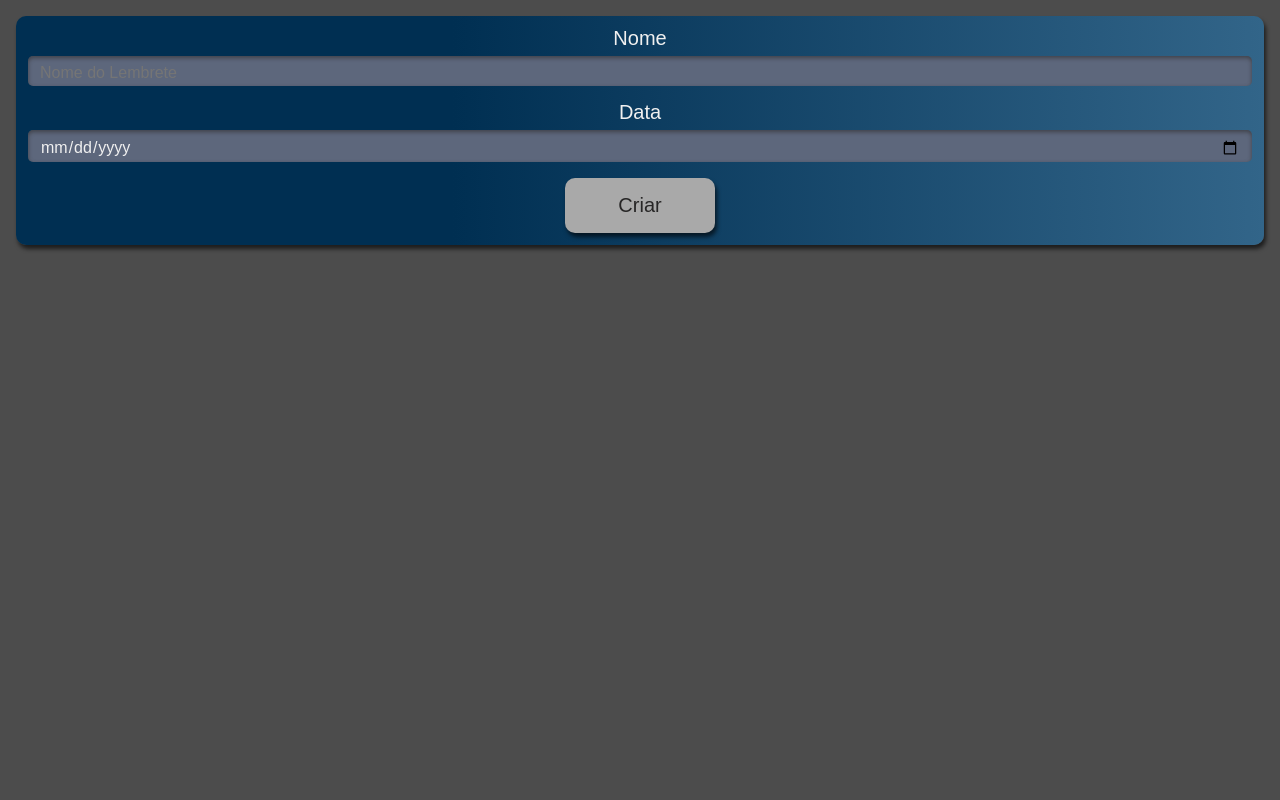
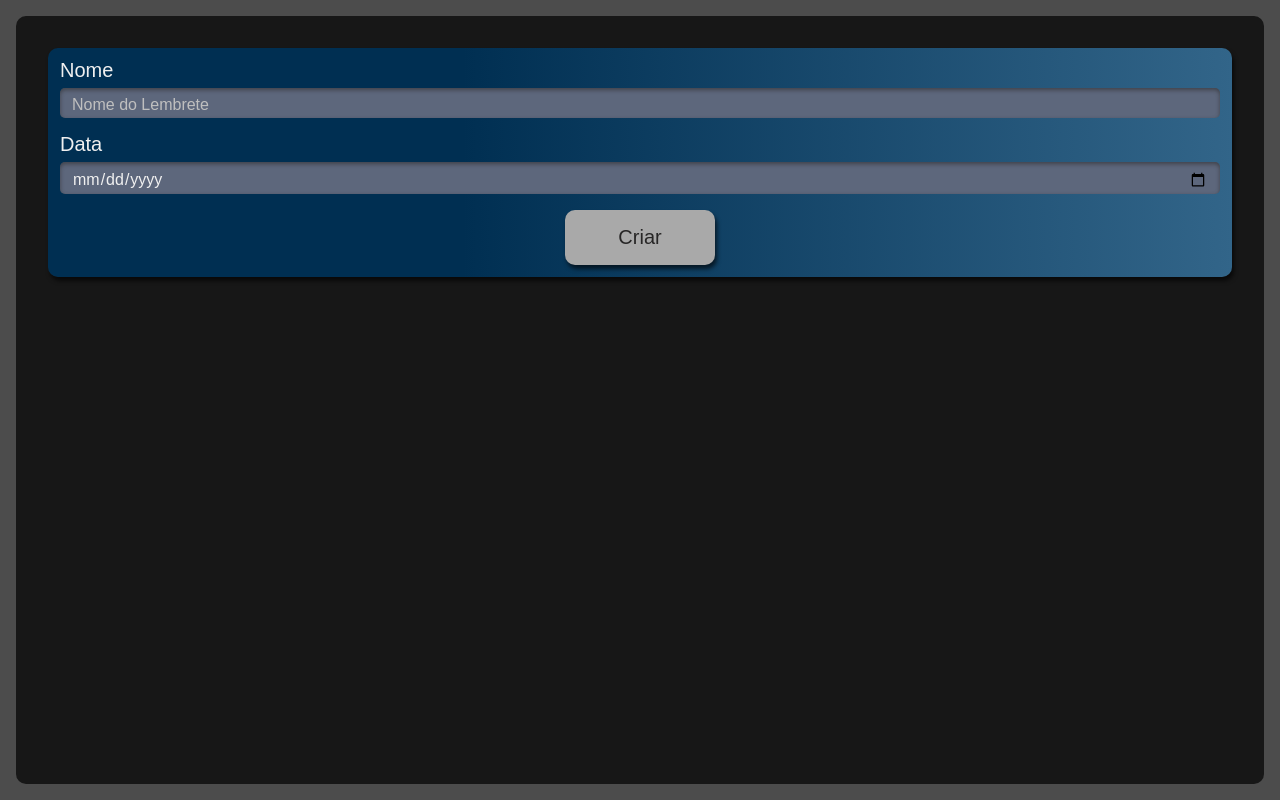
Before and after one commit to erikrocha98/Teste-Pratico-DTI, a React (Create React App) app: page / in a window 1280 px wide. Built offline with nearby package versions, Linux system fonts and the light colour scheme.

Commit message:
feat: Estilizando o corpo da aplicação

```diff
--- a/src/App.css
+++ /dev/null
@@ -1,38 +0,0 @@
-.App {
-  text-align: center;
-}
-
-.App-logo {
-  height: 40vmin;
-  pointer-events: none;
-}
-
-@media (prefers-reduced-motion: no-preference) {
-  .App-logo {
-    animation: App-logo-spin infinite 20s linear;
-  }
-}
-
-.App-header {
-  background-color: #282c34;
-  min-height: 100vh;
-  display: flex;
-  flex-direction: column;
-  align-items: center;
-  justify-content: center;
-  font-size: calc(10px + 2vmin);
-  color: white;
-}
-
-.App-link {
-  color: #61dafb;
-}
-
-@keyframes App-logo-spin {
-  from {
-    transform: rotate(0deg);
-  }
-  to {
-    transform: rotate(360deg);
-  }
-}
--- a/src/App.tsx
+++ b/src/App.tsx
@@ -1,14 +1,34 @@
-import './App.css';
 import Form from './Components/Form';
 import { useState } from 'react';
 import { Lembrete } from './types/lembretes';
+import styled from 'styled-components';
+
+const AppStyled= styled.div`
+    display: grid;
+    grid-template-rows: min-content min-content auto;
+    grid-template-areas:
+    "nova-tarefa"
+    "cronometro"
+    "tarefas"
+    ;
+    row-gap: 24px;
+    min-width: 320px;
+    min-height: calc(100vh - 32px);
+    width: 100%;
+    padding: 32px;
+    box-sizing: border-box;
+    border-radius: 10px;
+    background-color: #171717;
+
+
+`
 
 function App() {
   const [lembrete, setLembretes] =useState<Lembrete[]| []>([])
   return (
-    <div className="App">
+    <AppStyled>
       <Form setLembretes= {setLembretes}/>
-    </div>
+    </AppStyled>
   );
 }
 
--- a/src/Components/Button/index.tsx
+++ b/src/Components/Button/index.tsx
@@ -11,7 +11,7 @@ const Botao = styled.button`
     padding: 16px;
     width: 150px;
 
-    ::active {
+    &:active {
       background-color: #7CA6B7;
       box-shadow: 2px 2px 4px #0000009F inset;
     }
--- a/src/Components/Form/index.tsx
+++ b/src/Components/Form/index.tsx
@@ -36,7 +36,7 @@ const Input= styled.input`
     background-color: #5D677C;
     box-shadow: 0px 2px 4px #2D2B2B9F inset;
 
-    ::placeholder {
+    &::placeholder {
       color: #BFBFBF;
     }
 
```
